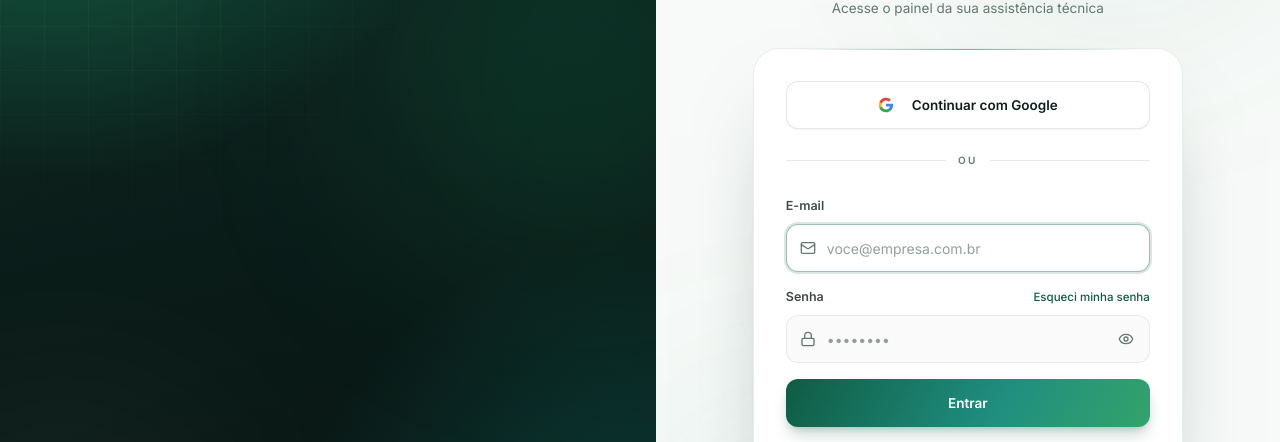
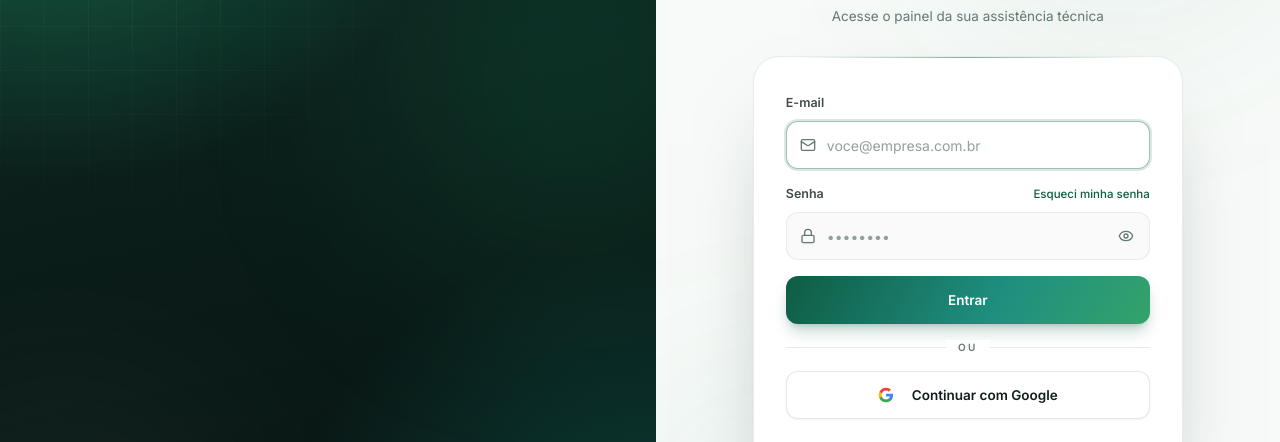
Before and after one commit to yGusttavooZ/OS-PRO, a React (Vite) app: page /login in a window 1280 px wide. Shown: the part 194-636 px from the top of the page. Built offline with nearby package versions, Linux system fonts and the light colour scheme; no server answers.

Commit message:
Move Google sign-in below login form

```diff
--- a/src/pages/Login.jsx
+++ b/src/pages/Login.jsx
@@ -52,16 +52,16 @@ export default function Login() {
       panelSubtitle="Retome suas ordens de serviço, orçamentos e lançamentos financeiros exatamente de onde parou."
       footer={<>Ainda não tem conta? <Link to={"/register" + (returnTo !== "/" ? "?returnTo=" + encodeURIComponent(returnTo) : "")} className="font-semibold text-primary underline-offset-4 hover:underline">Cadastrar minha empresa</Link></>}
     >
-      <Button variant="outline" className="mb-6 h-12 w-full rounded-xl border-border/80 bg-card text-[13.5px] font-semibold shadow-sm transition-all hover:border-border hover:bg-muted/50" onClick={handleGoogle}>
-        <GoogleIcon className="mr-2.5 w-[18px] h-[18px]" /> Continuar com Google
-      </Button>
-      <div className="relative mb-6"><div className="absolute inset-0 flex items-center"><div className="w-full border-t border-border/80" /></div><div className="relative flex justify-center"><span className="bg-card px-3 text-[10px] font-semibold uppercase tracking-[0.22em] text-muted-foreground">ou</span></div></div>
       {error && <div className="mb-4 rounded-xl border border-destructive/20 bg-destructive/[0.07] px-3.5 py-2.5 text-[12.5px] font-medium text-destructive">{error}</div>}
       <form onSubmit={handleSubmit} className="space-y-4">
         <div className="space-y-2"><Label htmlFor="email" className="text-[12.5px] font-semibold text-foreground/80">E-mail</Label><div className="relative"><Mail className="absolute left-3.5 top-1/2 h-4 w-4 -translate-y-1/2 text-muted-foreground" aria-hidden="true" /><Input id="email" type="email" autoComplete="email" autoFocus placeholder="voce@empresa.com.br" value={email} onChange={(e) => setEmail(e.target.value)} className={INPUT_CLASS} required /></div></div>
         <div className="space-y-2"><div className="flex items-center justify-between"><Label htmlFor="password" className="text-[12.5px] font-semibold text-foreground/80">Senha</Label><Link to="/forgot-password" className="text-[11.5px] font-medium text-primary underline-offset-4 hover:underline">Esqueci minha senha</Link></div><div className="relative"><Lock className="absolute left-3.5 top-1/2 h-4 w-4 -translate-y-1/2 text-muted-foreground" aria-hidden="true" /><Input id="password" type={showPassword ? "text" : "password"} autoComplete="current-password" placeholder="••••••••" value={password} onChange={(e) => setPassword(e.target.value)} className={INPUT_CLASS} required /><button type="button" onClick={() => setShowPassword((v) => !v)} className="absolute right-1.5 top-1/2 grid h-9 w-9 -translate-y-1/2 place-items-center rounded-lg text-muted-foreground transition-colors hover:bg-muted hover:text-foreground" aria-label={showPassword ? "Ocultar senha" : "Mostrar senha"}>{showPassword ? <EyeOff className="h-4 w-4" /> : <Eye className="h-4 w-4" />}</button></div></div>
         <Button type="submit" className="cta-gradient h-12 w-full rounded-xl text-[13.5px] font-semibold text-white shadow-lg shadow-primary/25 transition-all hover:brightness-110 active:scale-[0.99]" disabled={loading}>{loading ? <><Loader2 className="mr-2 h-4 w-4 animate-spin" />Entrando...</> : "Entrar"}</Button>
       </form>
+      <div className="relative my-4"><div className="absolute inset-0 flex items-center"><div className="w-full border-t border-border/80" /></div><div className="relative flex justify-center"><span className="bg-card px-3 text-[10px] font-semibold uppercase tracking-[0.22em] text-muted-foreground">ou</span></div></div>
+      <Button variant="outline" className="h-12 w-full rounded-xl border-border/80 bg-card text-[13.5px] font-semibold shadow-sm transition-all hover:border-border hover:bg-muted/50" onClick={handleGoogle}>
+        <GoogleIcon className="mr-2.5 w-[18px] h-[18px]" /> Continuar com Google
+      </Button>
       <p className="mt-6 flex items-center justify-center gap-1.5 text-[11px] text-muted-foreground"><ShieldCheck className="h-3.5 w-3.5 text-primary" />Ambiente seguro · dados isolados por empresa</p>
     </AuthLayout>
   );
```
